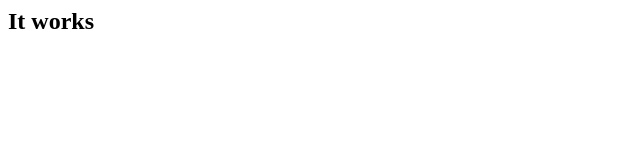
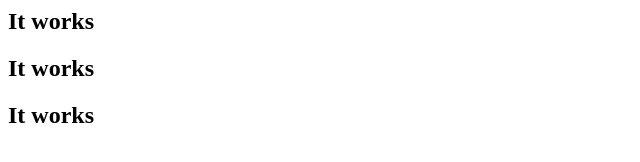
Before and after one commit to kayoucarolle/s4-public, a plain HTML site: page index.html in a window 1280 px wide. Shown: the whole page, without its empty margins (0-640 px from the left). Drawn offline with Linux system fonts and the light colour scheme.

Commit message:
Update index.html
update file

```diff
--- a/index.html
+++ b/index.html
@@ -1 +1,3 @@
 <h2>It works</h2>
+<h2>It works</h2>
+<h2>It works</h2>
```
